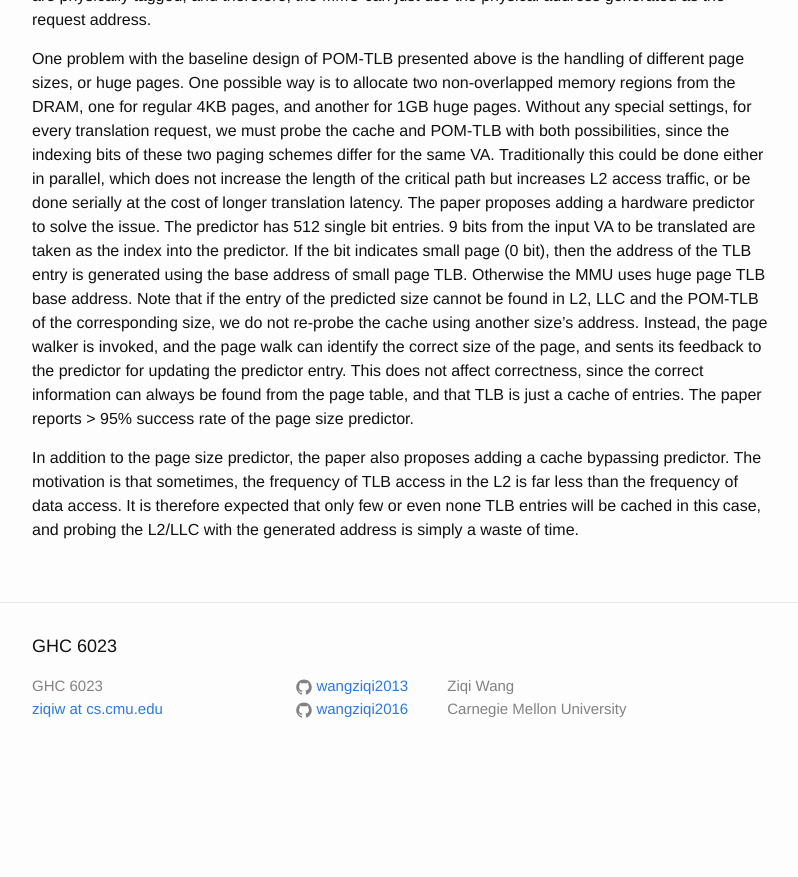
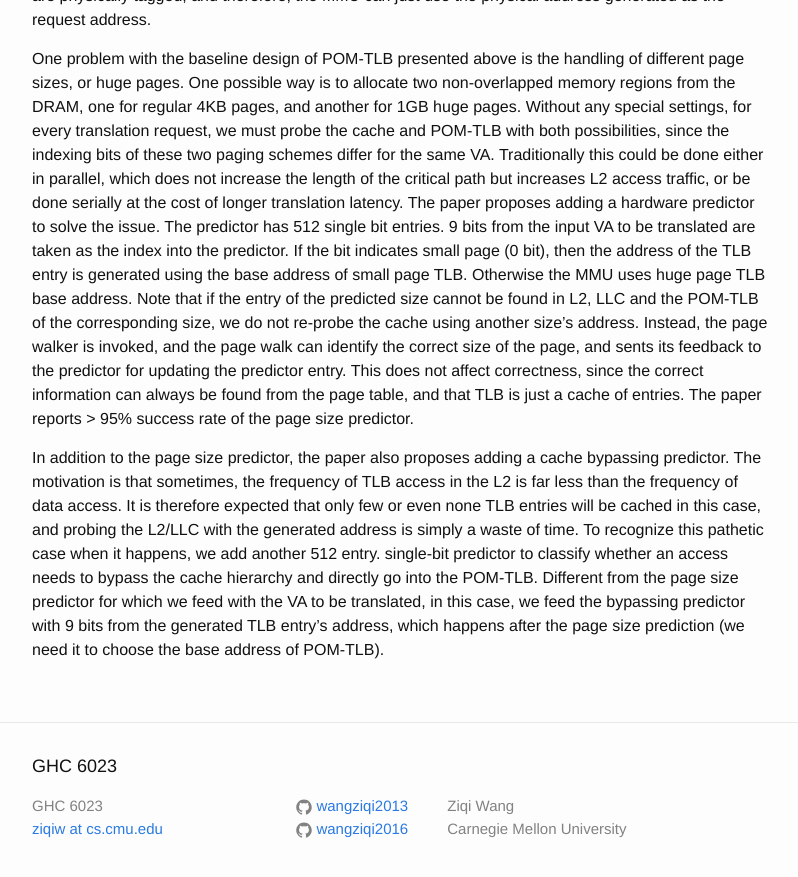
Before and after one commit to wangziqi2013/wangziqi2013.github.io, a Jekyll site: the page built from _posts/2019-08-19-pom-tlb.markdown, in a window 1280 px wide and 900 px high, scrolled down 1411 px. Shown: the top 877 px of the window, without its empty margins (238-1036 px from the left). Built offline with Jekyll 4.4.1, drawn with Linux system fonts in a browser that asks for light colours; before the commit the page ends 2191 px from its top, so only the background shows below that.

Commit message:
Working on bypassing xlat

```diff
--- a/_posts/2019-08-19-pom-tlb.markdown
+++ b/_posts/2019-08-19-pom-tlb.markdown
@@ -64,4 +64,8 @@ size predictor.
 In addition to the page size predictor, the paper also proposes adding a cache bypassing predictor. The motivation is that
 sometimes, the frequency of TLB access in the L2 is far less than the frequency of data access. It is therefore expected
 that only few or even none TLB entries will be cached in this case, and probing the L2/LLC with the generated address
-is simply a waste of time.
+is simply a waste of time. To recognize this pathetic case when it happens, we add another 512 entry. single-bit predictor
+to classify whether an access needs to bypass the cache hierarchy and directly go into the POM-TLB. Different from the
+page size predictor for which we feed with the VA to be translated, in this case, we feed the bypassing predictor with
+9 bits from the generated TLB entry's address, which happens after the page size prediction (we need it to choose the
+base address of POM-TLB).
```
